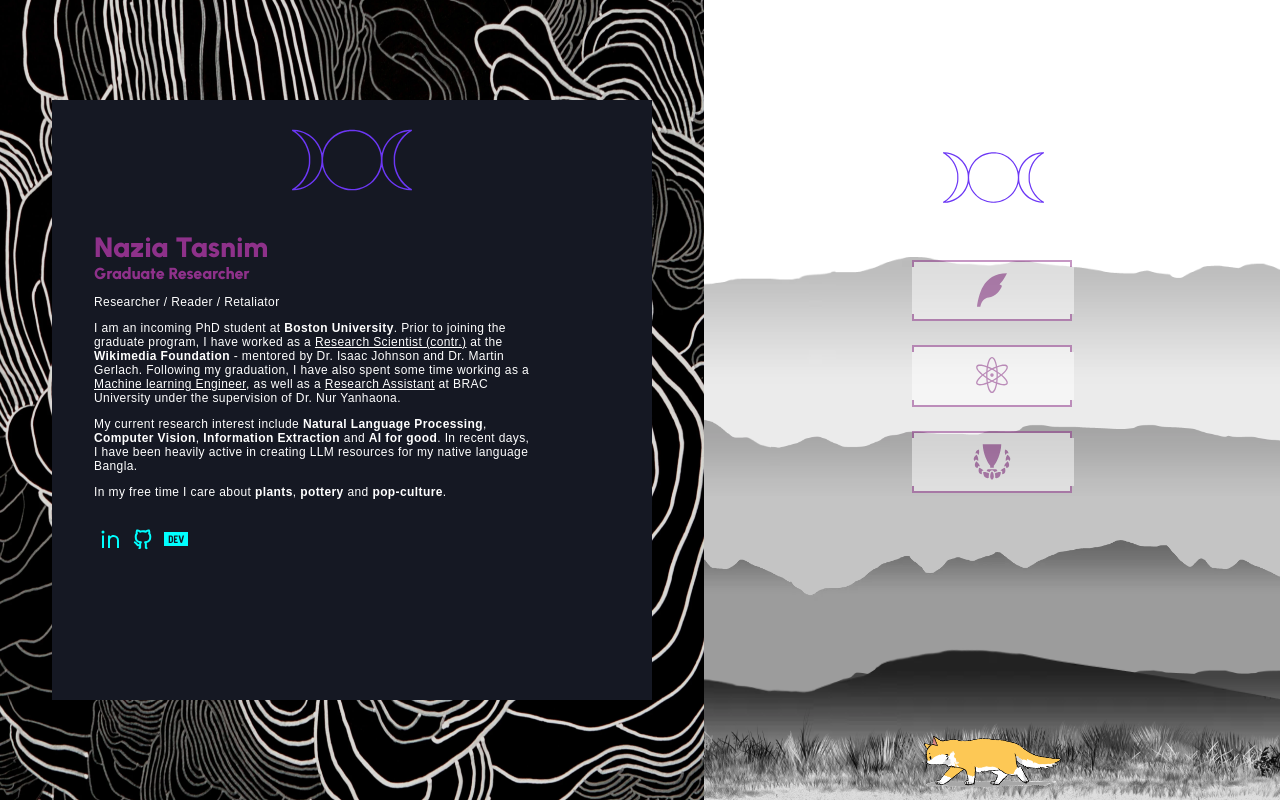
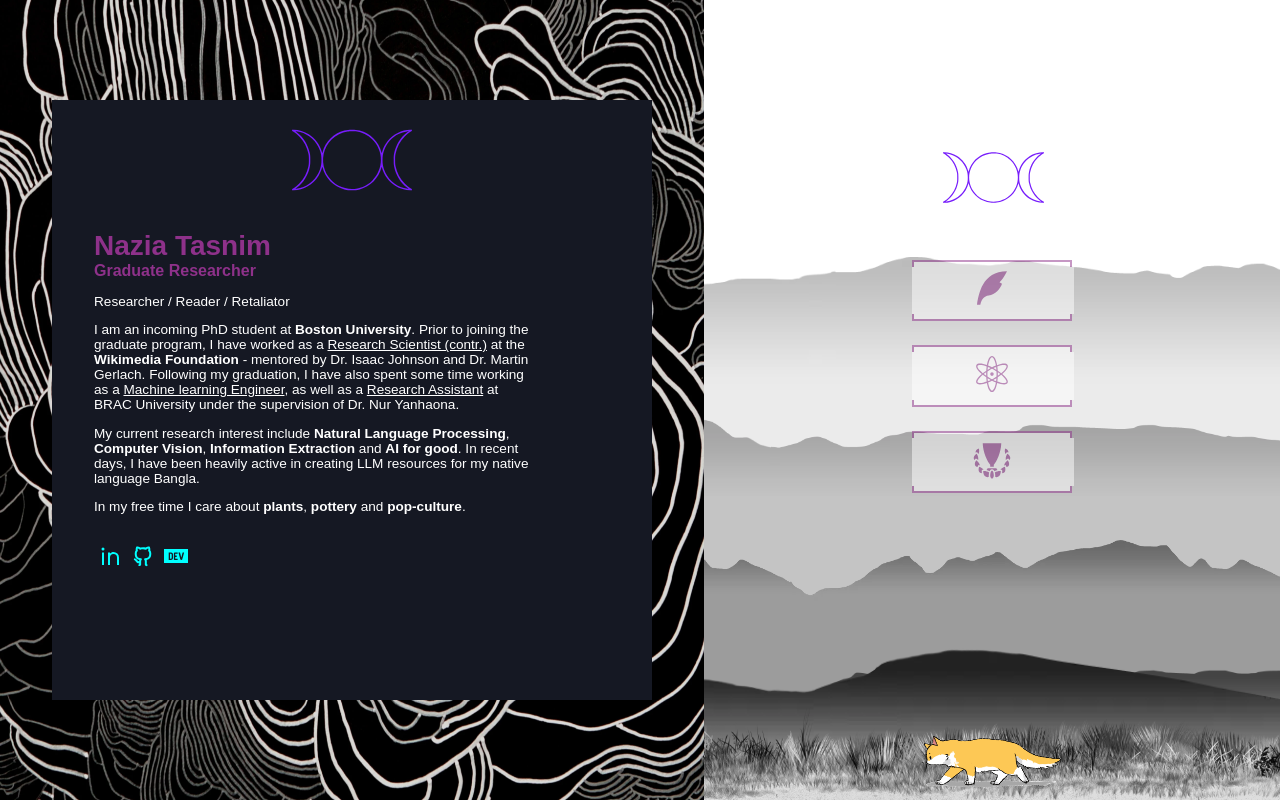
Before and after one commit to appledora/old.appledora.github.io, a React (Create React App) app: page / in a window 1280 px wide. Built offline with nearby package versions, Linux system fonts and the light colour scheme.

Commit message:
Issue #1: Edits for academic.js

```diff
--- a/src/styles/Academic.scss
+++ b/src/styles/Academic.scss
@@ -5,9 +5,9 @@
 
 $violet: violet;
 $blue: #0ff;
-@import url('https://fonts.googleapis.com/css2?family=Urbanist:wght@100;900&display=swap');
+// @import url('https://fonts.googleapis.com/css2?family=Urbanist:wght@100;900&display=swap');
 // @import url('https://fonts.googleapis.com/css2?family=Poppins:wght@200&display=swap');
-// @import url('https://fonts.googleapis.com/css2?family=Poppins:wght@200&display=swap');
+@import url('https://fonts.googleapis.com/css2?family=Poppins:wght@200&display=swap');
 .container {
   position: relative;
   width: 100vw;
@@ -176,9 +176,7 @@
   }
 
   p {
-    font-family: 'Poppins', sans-serif;
-    font-size: 1.5vmin;
-    letter-spacing: .05vmin;
+    font-size: 1.7vmin;
     color: #ffffff;
   }
 }
```
